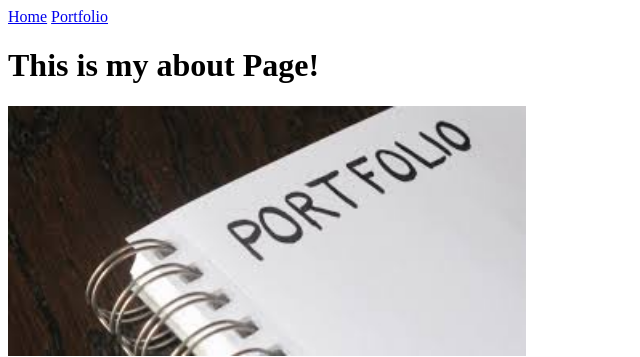
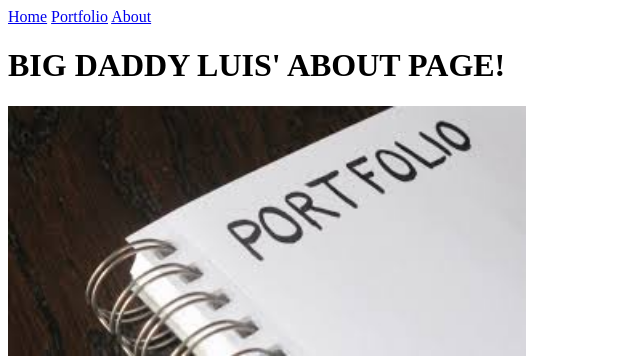
Before and after one commit to LPonce545/LPonce545.github.io, a plain HTML site: page my_website/about.html in a window 1280 px wide. Shown: the top 357 px of the page, without its empty margins (0-640 px from the left). Drawn offline with Linux system fonts and the light colour scheme.

Commit message:
Initial commit

```diff
--- a/my_website/about.html
+++ b/my_website/about.html
@@ -7,7 +7,8 @@
 	  <body>
     <a href="index.html">Home</a>
     <a href="portfolio.html">Portfolio</a>
-    <h1>This is my about Page!</h1>
+    <a href="about.html">About</a>
+    <h1>BIG DADDY LUIS' ABOUT PAGE!</h1>
     <img src="images/portfolio.jpg" height="250">
     <br>
     <a target="_blank" href="https://scratch.mit.edu">
```
Also changed, not shown: my_website/index.html (+1 -0 lines), my_website/portfolio.html (+2 -1 lines).
